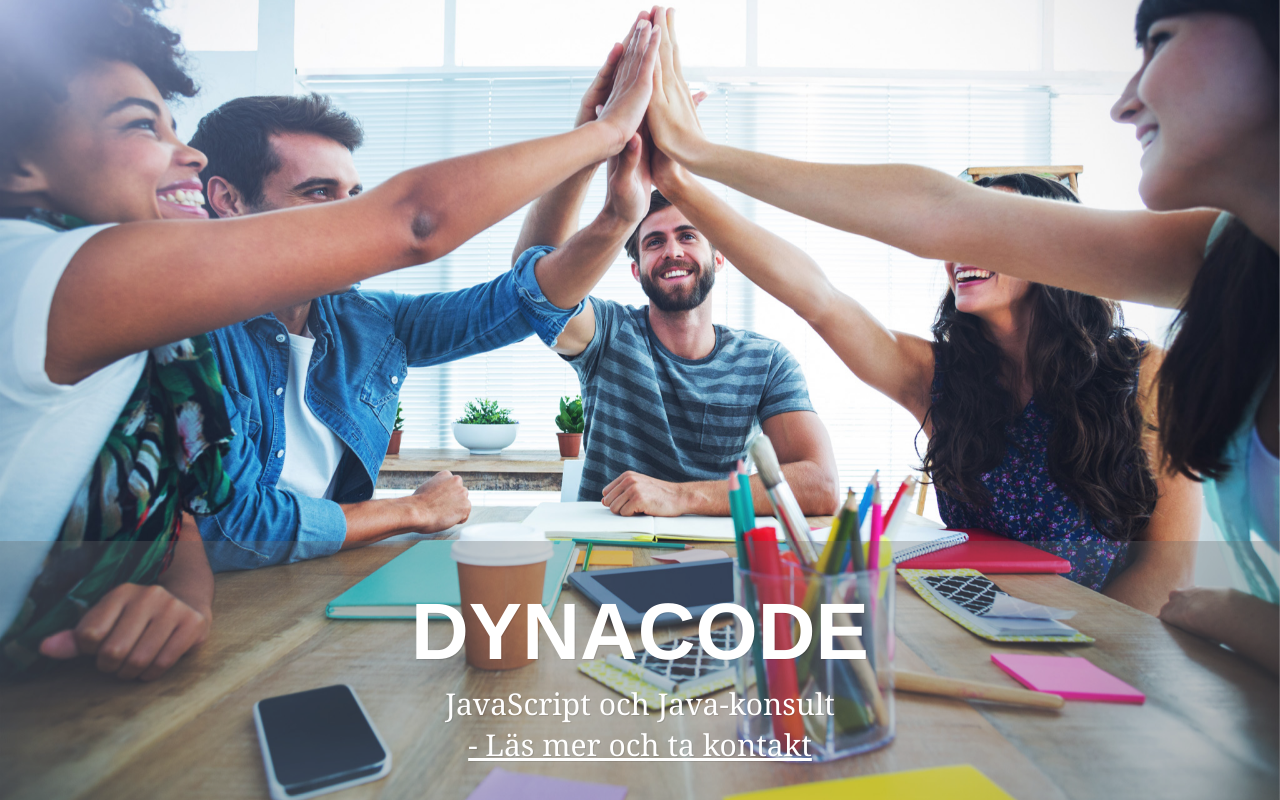
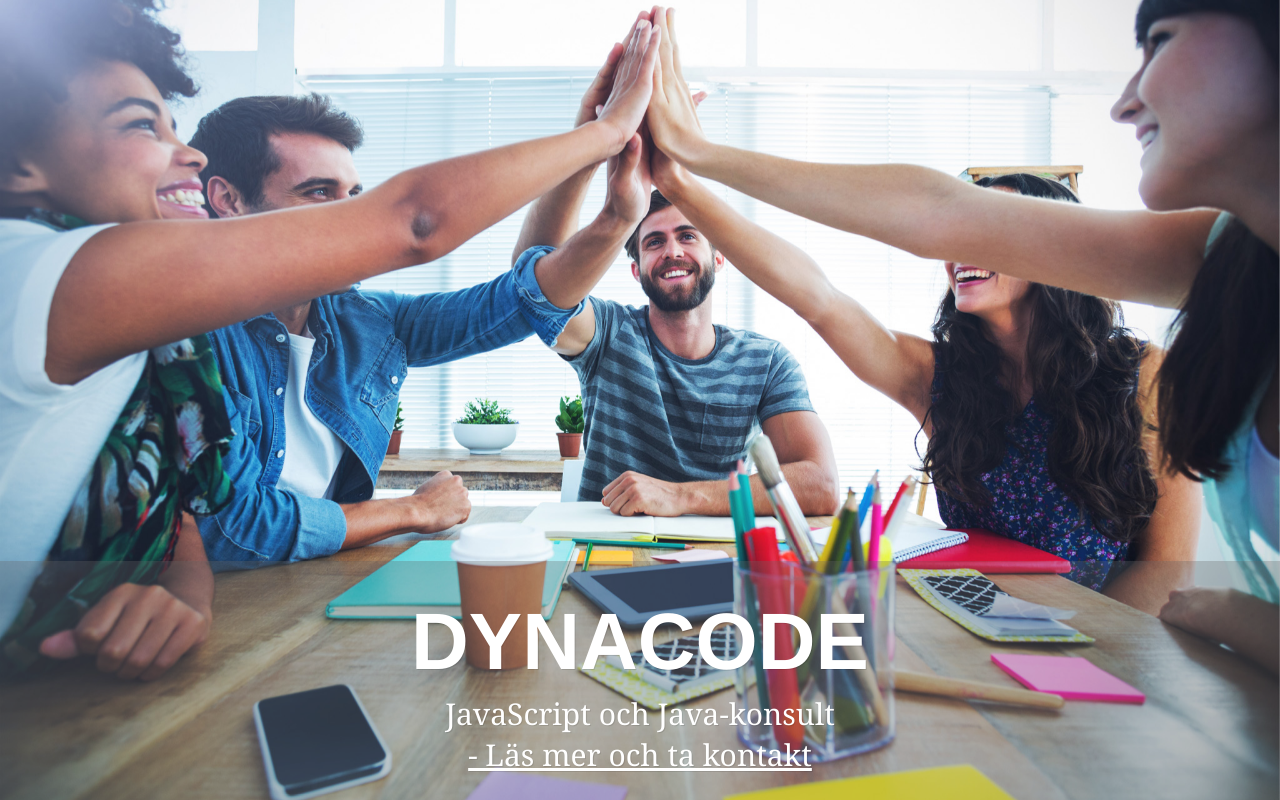
Before and after one commit to Swoot1/dynacode, a plain HTML site: page index.html in a window 1280 px wide. Drawn offline with Linux system fonts and the light colour scheme.

Commit message:
Small adjustment.

```diff
--- a/index.html
+++ b/index.html
@@ -40,11 +40,11 @@
                 left: 0;
                 right: 0;
                 text-align: center;
-                padding: 1rem;
+                padding: 5rem 2rem;
             }
             h1 {
                 font-family: Helvetica;
-                font-size: 4rem;
+                font-size: 4.5rem;
                 color: #fff;
                 text-shadow: 1px 1px rgba(0,0,0,.1);
                 text-transform: uppercase;
@@ -52,7 +52,7 @@
             }
             p {
                 font-family: "Georgia";
-                font-size: 2rem;
+                font-size: 2.5rem;
                 color: #fff;
                 text-shadow: 1px 1px rgba(0,0,0,.1);
                 margin: .5rem auto;
@@ -69,6 +69,8 @@
                 }
                 .information {
                     padding: 3rem;
+                    margin-bottom: 0;
+                    padding: 2rem 2rem;
                 }
             }
         </style>
```
